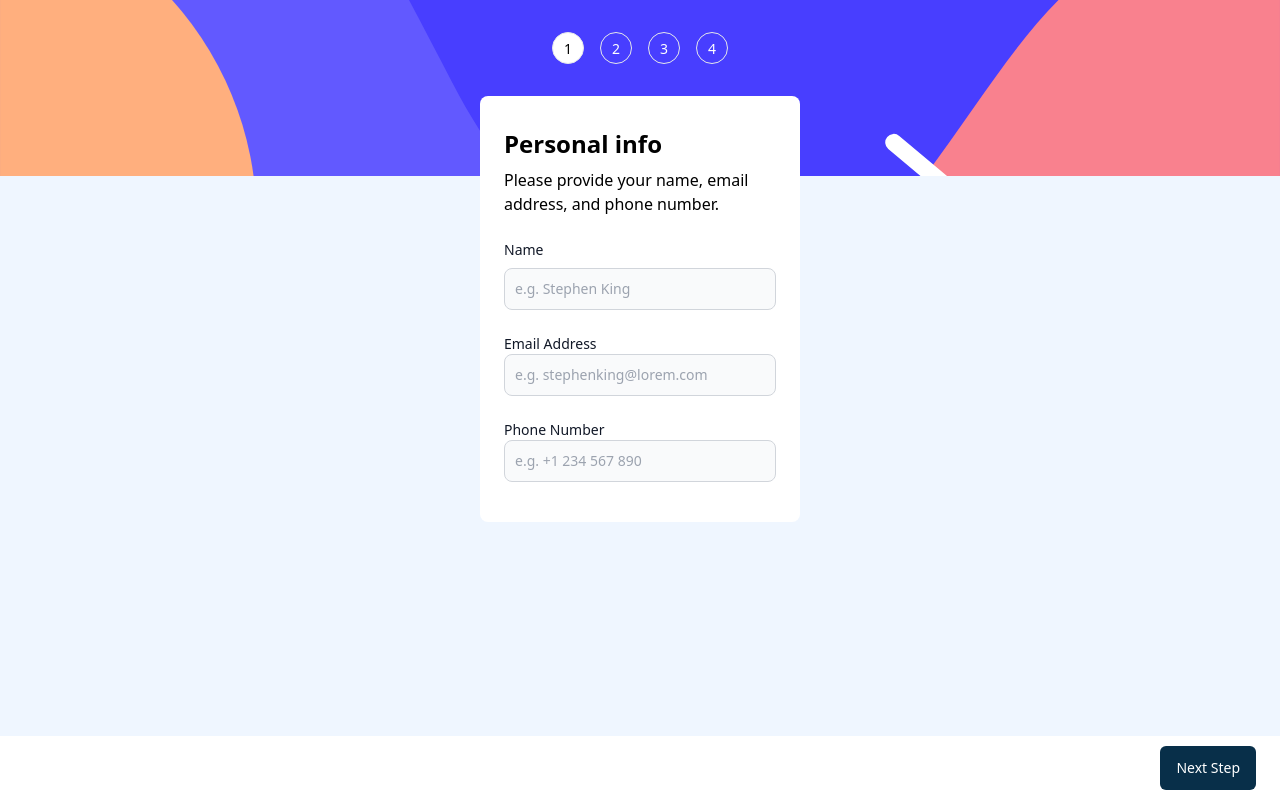
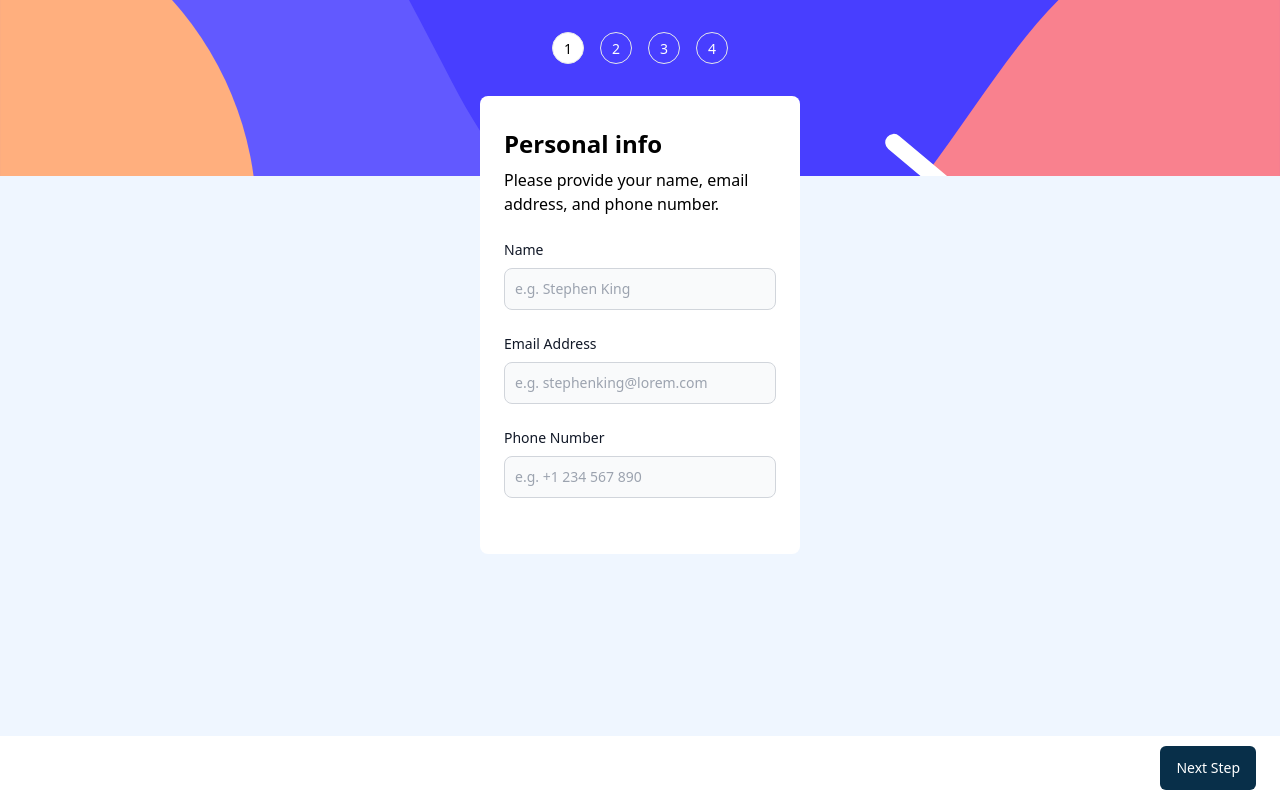
Before and after one commit to waldekglaz/fem-form-component, a React (Vite) app: page / in a window 1280 px wide. Built offline with nearby package versions, Linux system fonts and the light colour scheme.

Commit message:
Card, Form and FormField components added

```diff
--- a/src/App.tsx
+++ b/src/App.tsx
@@ -1,6 +1,7 @@
 import { Routes, Route } from 'react-router-dom'
 import Header from './components/Header'
 import Home from './components/Home'
+import Plan from './components/Plan'
 
 function App() {
   return (
@@ -9,7 +10,7 @@ function App() {
 
       <Routes>
         <Route path="/" element={<Home />} />
-        <Route path="plan" element={<div>Plan</div>} />
+        <Route path="plan" element={<Plan />} />
         <Route path="add-ons" element={<div>add-ons</div>} />
         <Route path="summary" element={<div>summary</div>} />
       </Routes>
--- a/src/components/Home.tsx
+++ b/src/components/Home.tsx
@@ -1,52 +1,47 @@
 import React from 'react'
 import { Link, Navigate, useNavigate } from 'react-router-dom'
 import { useForm } from 'react-hook-form'
+
+import Card from './shared/Card'
+import Heading from './shared/Heading'
+import Form from './shared/Form'
+import FormField from './shared/FormField'
+
+const defaultValues = {
+  values: {
+    name: '',
+    email: '',
+    phone: '',
+  },
+}
 
 const Home = () => {
   const {
     register,
     handleSubmit,
     formState: { errors },
-  } = useForm()
+  } = useForm(defaultValues)
 
   const navigate = useNavigate()
   return (
-    <div className="w-80 mx-auto px-6 py-8 -mt-20 bg-white rounded-lg shadow-gray-600">
-      <h1 className="text-2xl font-bold mb-2">Personal info</h1>
-      <p className="mb-6">Please provide your name, email address, and phone number.</p>
-      <form
-        className=""
+    <Card>
+      <Heading title="Personal info" description="Please provide your name, email address, and phone number." />
+      <Form
         onSubmit={handleSubmit((data) => {
-          console.log(data)
+          defaultValues.values = { ...data }
           navigate('/plan')
         })}
       >
-        <div className="mb-6">
-          <label htmlFor="name" className=" mb-2 text-sm font-medium text-gray-900 flex justify-between">
-            Name
-            {errors.name && <span className="text-red-500">This field is required</span>}
-          </label>
-
-          <input className="bg-gray-50 border border-gray-300 text-gray-900 text-sm rounded-lg focus:ring-blue-500 focus:border-blue-500 block w-full p-2.5" type="text" placeholder="e.g. Stephen King" {...register('name', { required: 'ajgsjda' })} />
-        </div>
-        <div className="mb-6">
-          <label htmlFor="email" className="block mb-2 text-sm font-medium text-gray-900">
-            Email Address
-            <input type="email" placeholder="e.g. stephenking@lorem.com" className="bg-gray-50 border border-gray-300 text-gray-900 text-sm rounded-lg focus:ring-blue-500 focus:border-blue-500 block w-full p-2.5" {...register('email', { required: 'ajgsjda' })} />
-          </label>
-        </div>
-
-        <label htmlFor="phone" className="block mb-2 text-sm font-medium text-gray-900">
-          Phone Number
-          <input type="tel" placeholder="e.g. +1 234 567 890" className="bg-gray-50 border border-gray-300 text-gray-900 text-sm rounded-lg focus:ring-blue-500 focus:border-blue-500 block w-full p-2.5" {...register('phone', { required: 'ajgsjda' })} />
-        </label>
+        <FormField error={errors.name} register={register('name', { required: true })} inputType="text" fieldName="name" placeholder="e.g. Stephen King" label="Name" />
+        <FormField error={errors.email} register={register('email', { required: true })} inputType="email" fieldName="email" placeholder="e.g. stephenking@lorem.com" label="Email Address" />
+        <FormField error={errors.phone} register={register('phone', { required: true })} inputType="tel" fieldName="phone" placeholder="e.g. +1 234 567 890" label="Phone Number" />
         <nav className="absolute bottom-0 w-full left-0 bg-white h-16 flex items-center justify-end px-6">
           <button className="bg-sky-950 text-white text-sm px-4 py-3 rounded-md" type="submit">
             Next Step
           </button>
         </nav>
-      </form>
-    </div>
+      </Form>
+    </Card>
   )
 }
 
--- /dev/null
+++ b/src/components/Plan.tsx
@@ -0,0 +1,11 @@
+import Card from './shared/Card'
+import Heading from './shared/Heading'
+const Plan = () => {
+  return (
+    <Card>
+      <Heading title="Select your plan" description="You have the option of monthly or yearly billing." />
+    </Card>
+  )
+}
+
+export default Plan
--- /dev/null
+++ b/src/components/shared/Card.tsx
@@ -0,0 +1,9 @@
+interface CardProps {
+  children: React.ReactNode
+}
+
+const Card: React.FC<CardProps> = ({ children }) => {
+  return <div className="w-80 mx-auto px-6 py-8 -mt-20 bg-white rounded-lg shadow-gray-600">{children}</div>
+}
+
+export default Card
--- /dev/null
+++ b/src/components/shared/Form.tsx
@@ -0,0 +1,10 @@
+interface FormProps {
+  children: React.ReactNode
+  onSubmit: React.FormEventHandler<HTMLFormElement>
+}
+
+const Form: React.FC<FormProps> = ({ children, onSubmit }) => {
+  return <form onSubmit={onSubmit}>{children}</form>
+}
+
+export default Form
--- /dev/null
+++ b/src/components/shared/FormField.tsx
@@ -0,0 +1,23 @@
+interface FormFieldProps {
+  error: any
+  register: any
+  inputType: string
+  fieldName: string
+  placeholder: string
+  label: string
+}
+
+const FormField: React.FC<FormFieldProps> = ({ error, register, inputType, fieldName, placeholder, label }) => {
+  return (
+    <div className="mb-6">
+      <label htmlFor={fieldName} className=" mb-2 text-sm font-medium text-gray-900 flex justify-between">
+        {label}
+        {error && <span className="text-red-500">This field is required</span>}
+      </label>
+
+      <input className="bg-gray-50 border border-gray-300 text-gray-900 text-sm rounded-lg focus:ring-blue-500 focus:border-blue-500 block w-full p-2.5" type={inputType} placeholder={placeholder} {...register} />
+    </div>
+  )
+}
+
+export default FormField
--- /dev/null
+++ b/src/components/shared/Heading.tsx
@@ -0,0 +1,15 @@
+interface HeadingProps {
+  title: string
+  description: string
+}
+
+const Heading: React.FC<HeadingProps> = ({ title, description }) => {
+  return (
+    <>
+      <h1 className="text-2xl font-bold mb-2">{title}</h1>
+      <p className="mb-6">{description}</p>
+    </>
+  )
+}
+
+export default Heading
```
